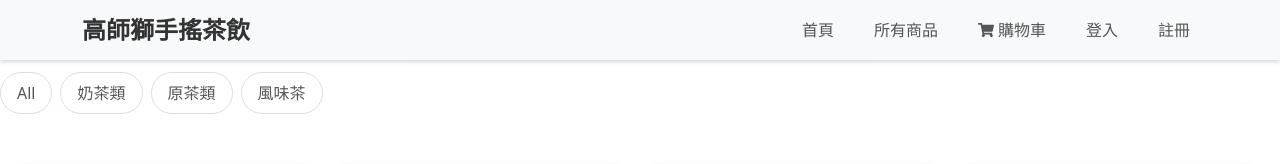
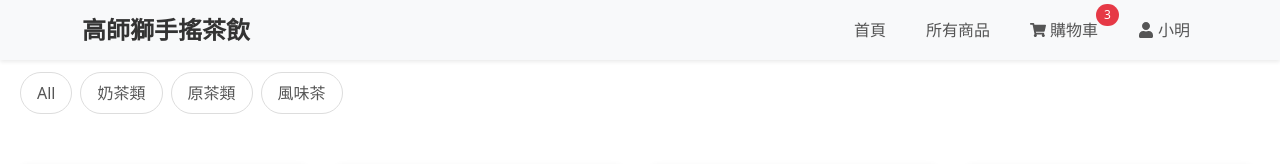
Before and after one commit to lin0813you/Tea_ecommerce, a React (Vite) app in the folder client/: page /products in a window 1280 px wide. Shown: the top 164 px of the page. Built offline with nearby package versions, Linux system fonts and the light colour scheme; no server answers; grey boxes are pictures that could not be loaded.

Commit message:
optimize fillter bar

```diff
--- a/client/src/pages/CustomerMainPage.jsx
+++ b/client/src/pages/CustomerMainPage.jsx
@@ -1,7 +1,6 @@
 // src/pages/CustomerMainPage.jsx
 import { useEffect, useState } from "react";
 import { fetchProducts } from "../api/product";
-import NavBar from "../components/NavBar";
 import Carousel from "../components/Carousel";
 import HeroSection from "../components/HeroSection"; // Import the new component
 import ImageTextSection from "../components/ImageTextSection";
@@ -9,10 +8,6 @@ import ImageTextSection from "../components/ImageTextSection";
 export default function CustomerMainPage() {
   const [products, setProducts] = useState([]);
   const [query, setQuery] = useState("");
-
-  // TODO: 之後從 Context 或 API 拿到真正的 user/cartCount
-  const mockUser = { name: "小明" };
-  const mockCartCount = 3;
 
   useEffect(() => {
     fetchProducts()
@@ -29,9 +24,6 @@ export default function CustomerMainPage() {
 
   return (
     <>
-      {/* 1. 導覽列放最上方 */}
-      <NavBar user={mockUser} cartCount={mockCartCount} />
-
       {/* 2. 主內容容器 */}
       <div className="container py-4 main-container">
         {/* 3. 輪播 */}
--- a/client/src/pages/ProductSearchPage.jsx
+++ b/client/src/pages/ProductSearchPage.jsx
@@ -1,5 +1,4 @@
 import React, { useState, useEffect } from 'react';
-import NavBar from '../components/NavBar';
 import SearchBar from '../components/SearchBar';
 import FilterBar from '../components/FilterBar';
 import ProductCard from '../components/ProductCard';
@@ -37,7 +36,6 @@ const ProductSearchPage = () => { // Renamed component to ProductSearchPage
 
   return (
     <div>
-      <NavBar />
       <SearchBar onSearch={handleSearch} />
       <div className="filter-bar-container">
         <FilterBar
--- a/client/src/styles/components/FillterBar.scss
+++ b/client/src/styles/components/FillterBar.scss
@@ -3,6 +3,7 @@
     gap: 0.5rem;
     overflow-x: auto;
     margin: 1.5rem 0;
+    margin-right: 1.5rem; /* Added margin to the right */
     padding-bottom: 0.5rem;
 
     // 隱藏滾動條（Webkit）
--- a/client/src/styles/pages/productSearchPage.scss
+++ b/client/src/styles/pages/productSearchPage.scss
@@ -4,3 +4,8 @@
     gap: 20px; /* Adjust the gap between products as needed */
     padding: 20px; /* Add some padding around the grid */
 }
+
+.filter-bar-container {
+    padding-left: 20px; /* Add left padding */
+    padding-right: 20px; /* Add right padding for consistency */
+}
```
